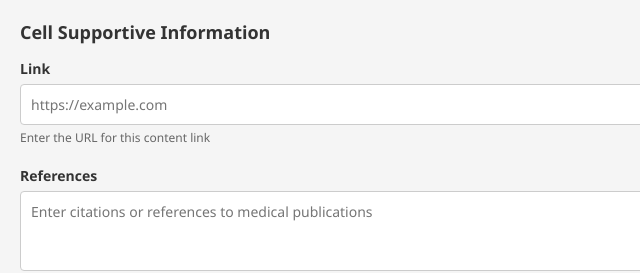
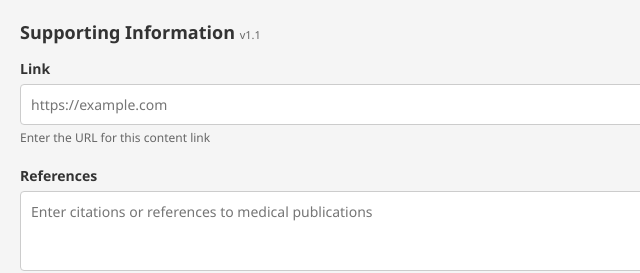
Before and after one commit to phdhdev/manuscript-metadata, a plain HTML site: page taskpane.html in a window 1280 px wide. Shown: the top 273 px of the page, 0-640 px from the left. Drawn offline with Linux system fonts and the light colour scheme; a script that the page names is missing.

Commit message:
Update taskpane.html

```diff
--- a/taskpane.html
+++ b/taskpane.html
@@ -158,7 +158,7 @@
 </head>
 <body>
     <div class="container">
-        <h2>Cell Supportive Information</h2>
+        <h2>Supporting Information <span style="font-size: 11px; color: #666; font-weight: normal;">v1.1</span></h2>
 
         <div id="noSelectionWarning" class="warning-box" style="display: none;">
             Please select text in a table cell to add or edit metadata.
```
